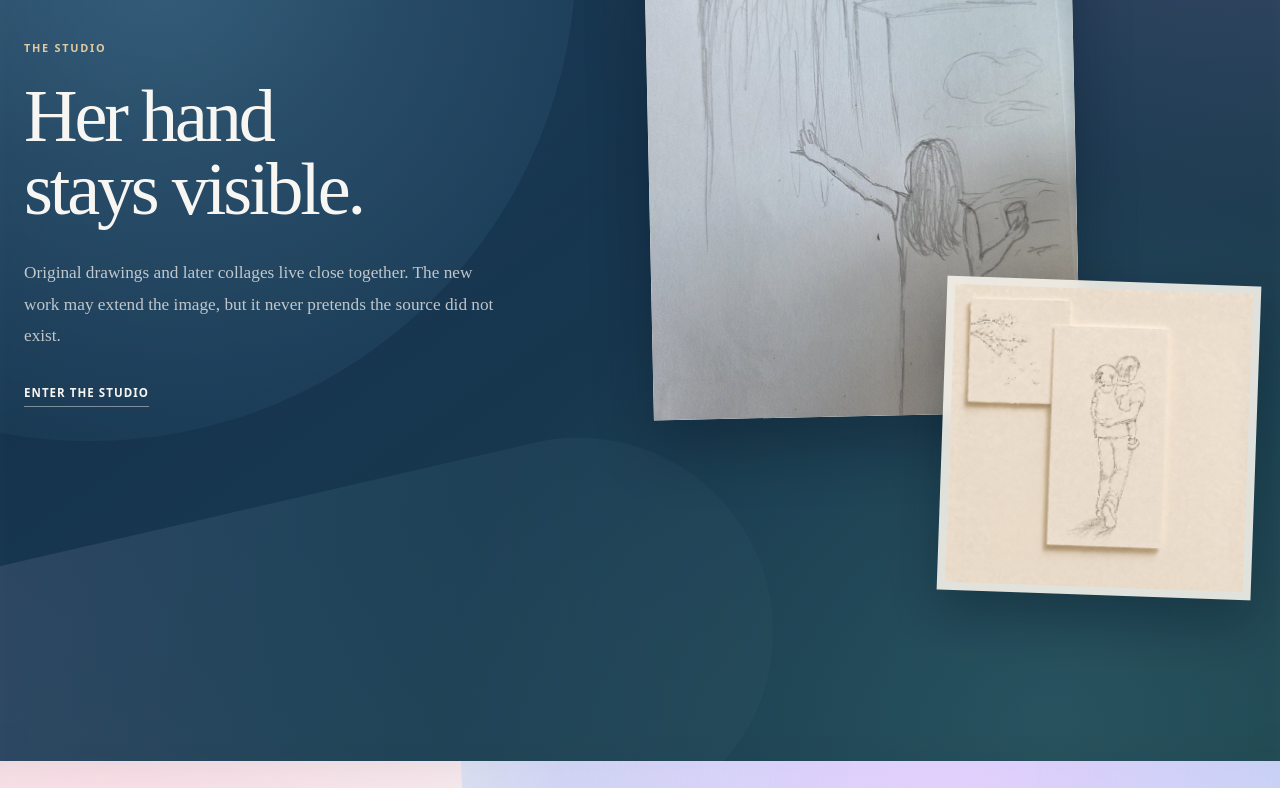
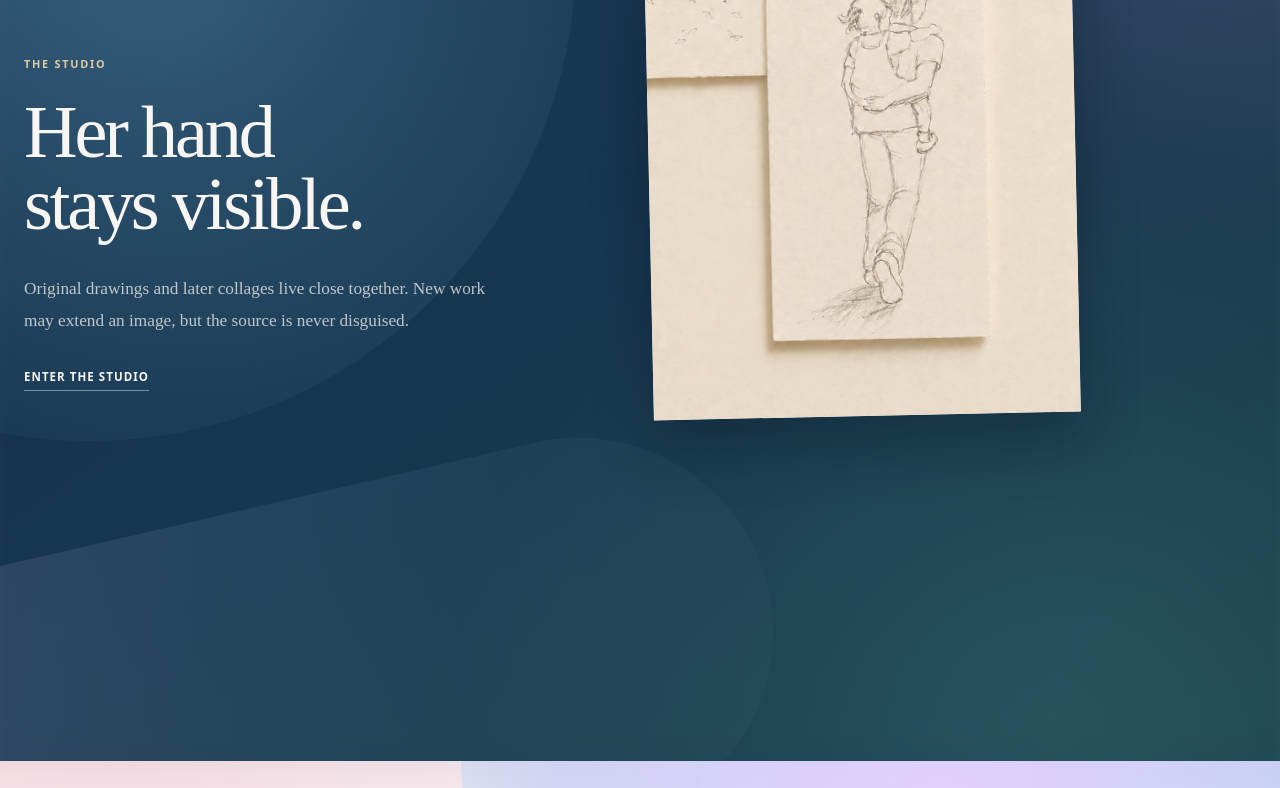
Before and after one commit to k-mama/esthercho, a Next.js app: page / in a window 1280 px wide. Shown: the part 4813-5601 px from the top of the page. Built offline with nearby package versions, Linux system fonts and the light colour scheme.

Commit message:
content: remove rejected sketch from home studio room

```diff
--- a/src/app/page.tsx
+++ b/src/app/page.tsx
@@ -156,31 +156,22 @@ export default function Home() {
             <p className={styles.eyebrow}>THE STUDIO</p>
             <h2 id="studio-title">Her hand stays visible.</h2>
             <p>
-              Original drawings and later collages live close together. The new work may
-              extend the image, but it never pretends the source did not exist.
+              Original drawings and later collages live close together. New work may extend
+              an image, but the source is never disguised.
             </p>
             <Link href="/studio/" className={styles.textLink}>
               Enter the studio
             </Link>
           </div>
 
-          <div className={styles.studioCollage} aria-label="Original drawing and collage by Esther Cho">
+          <div className={styles.studioCollage} aria-label="Collage built from Esther Cho's original sketch">
             <figure className={`${styles.studioPrimary} ${polish.studioPrimary}`}>
-              <Image
-                src="/media/esther/hand-drawn-story.jpg"
-                alt="An original hand-drawn story study by Esther Cho"
-                width={1200}
-                height={1600}
-                sizes="(max-width: 899px) 82vw, 34vw"
-              />
-            </figure>
-            <figure className={`${styles.studioSecondary} ${polish.studioSecondary}`}>
               <Image
                 src="/media/esther/still-making-father-child-collage-20260802.png"
                 alt="A collage built from Esther Cho's original childhood sketch"
                 width={1536}
                 height={1536}
-                sizes="(max-width: 899px) 52vw, 24vw"
+                sizes="(max-width: 899px) 82vw, 34vw"
               />
             </figure>
           </div>
```
